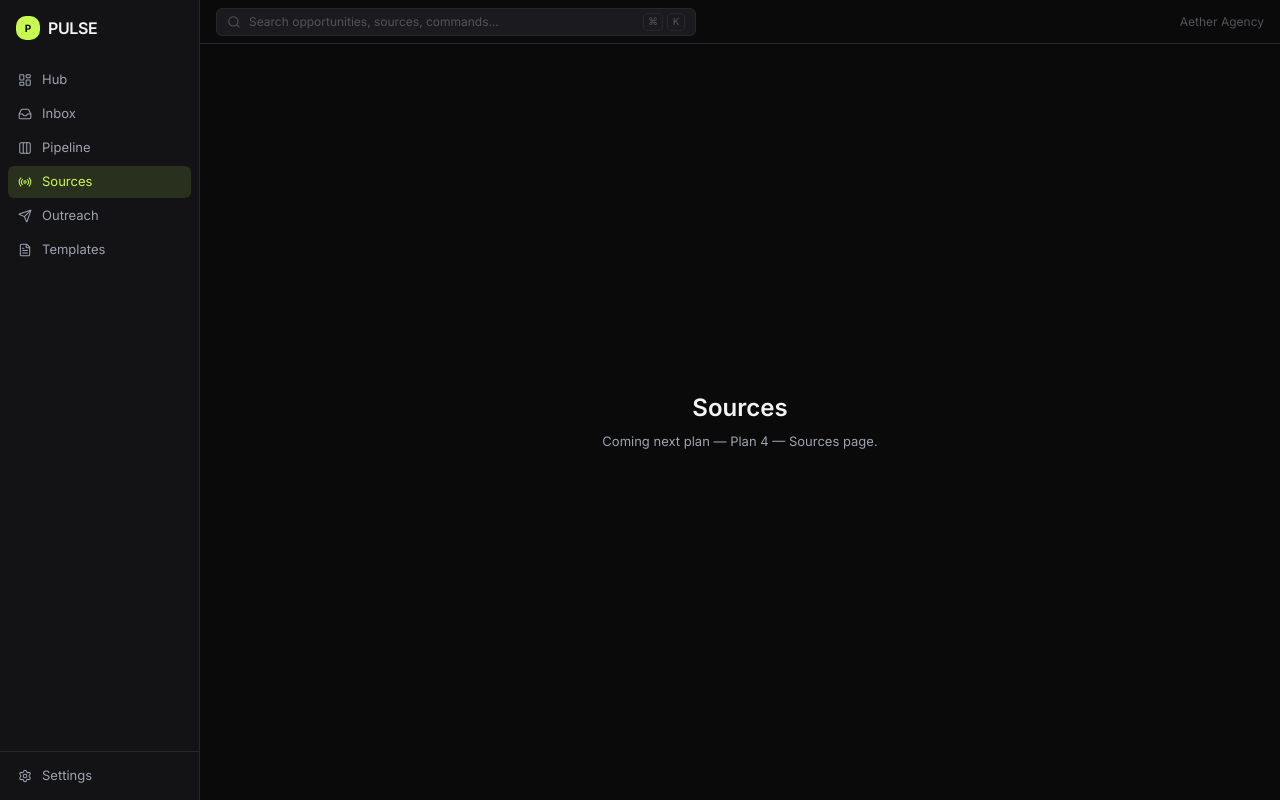
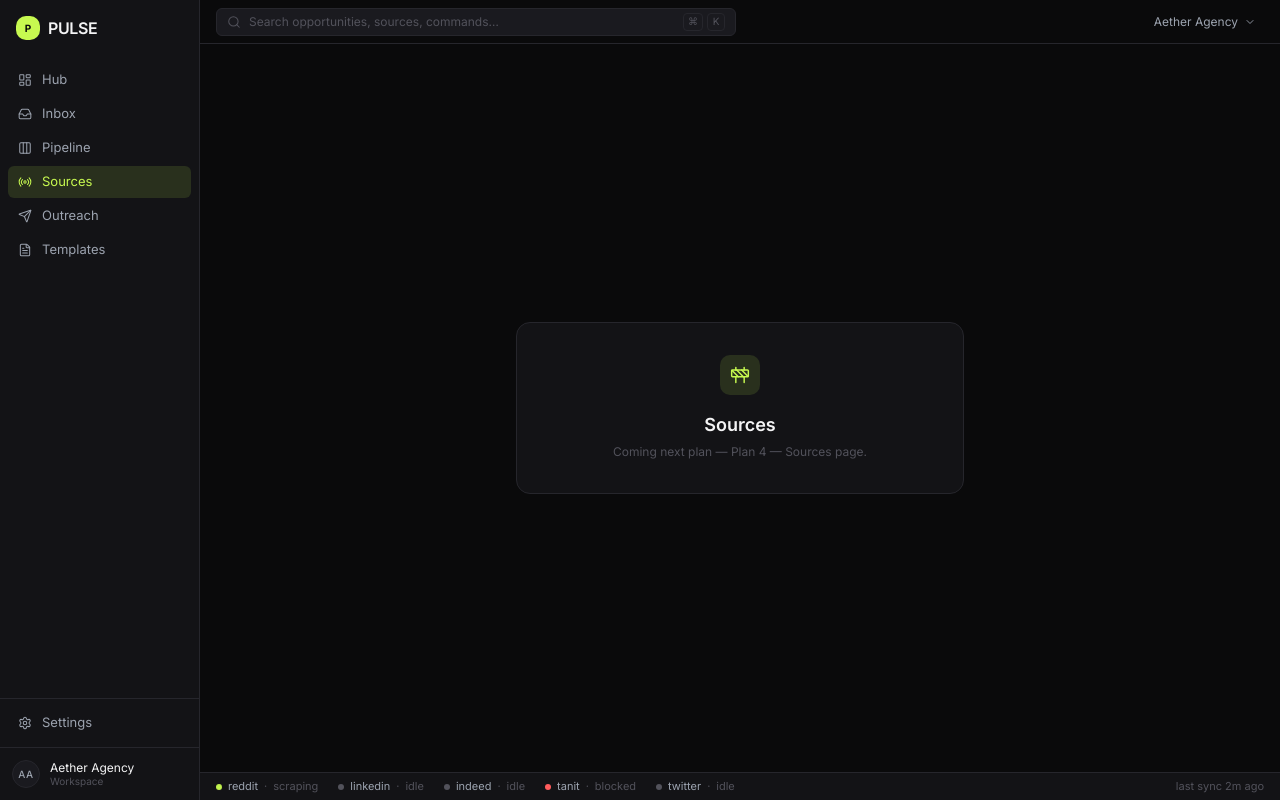
Before and after one commit to aminebalti55/lead_prospector, a React (Vite) app in the folder frontend/: page /sources in a window 1280 px wide. Built offline with nearby package versions, Linux system fonts and the light colour scheme; the HTML template or start-up script is replaced by a standard one.

Commit message:
feat(shell): add static PulseBar, workspace footer, polished placeholder pages

```diff
--- a/frontend/src/components/shell/AppShell.tsx
+++ b/frontend/src/components/shell/AppShell.tsx
@@ -1,6 +1,7 @@
 import { Outlet } from "react-router-dom";
 import { Sidebar } from "./Sidebar";
 import { TopBar } from "./TopBar";
+import { PulseBar } from "./PulseBar";
 
 export function AppShell() {
   return (
@@ -11,7 +12,7 @@ export function AppShell() {
         <main className="flex-1 overflow-auto">
           <Outlet />
         </main>
-        {/* Pulse Bar mounts here in Plan 2 */}
+        <PulseBar />
       </div>
     </div>
   );
--- /dev/null
+++ b/frontend/src/components/shell/PulseBar.tsx
@@ -0,0 +1,28 @@
+import { StatusDot } from "../../design/primitives";
+
+// Static placeholder — Plan 2 wires this to live scraper status via WebSocket.
+const TICKERS: Array<{ source: string; status: "live" | "idle" | "error"; label: string }> = [
+  { source: "reddit", status: "live", label: "scraping" },
+  { source: "linkedin", status: "idle", label: "idle" },
+  { source: "indeed", status: "idle", label: "idle" },
+  { source: "tanit", status: "error", label: "blocked" },
+  { source: "twitter", status: "idle", label: "idle" },
+];
+
+export function PulseBar() {
+  return (
+    <footer className="h-7 shrink-0 border-t border-[var(--color-border)] bg-[var(--color-surface)] flex items-center px-4 gap-5 text-[11px] text-[var(--color-text-tertiary)] select-none">
+      {TICKERS.map((t) => (
+        <span key={t.source} className="flex items-center gap-1.5">
+          <StatusDot status={t.status} />
+          <span className="text-[var(--color-text-secondary)] tabular-nums">{t.source}</span>
+          <span>·</span>
+          <span>{t.label}</span>
+        </span>
+      ))}
+      <span className="ml-auto text-[var(--color-text-tertiary)]">
+        last sync 2m ago
+      </span>
+    </footer>
+  );
+}
--- a/frontend/src/components/shell/Sidebar.tsx
+++ b/frontend/src/components/shell/Sidebar.tsx
@@ -67,6 +67,16 @@ export function Sidebar() {
           <span>Settings</span>
         </NavLink>
       </div>
+
+      <div className="px-3 py-3 border-t border-[var(--color-border)] flex items-center gap-2.5">
+        <div className="w-7 h-7 rounded-full bg-[var(--color-surface-raised)] border border-[var(--color-border)] flex items-center justify-center">
+          <span className="text-[10px] font-medium text-[var(--color-text-secondary)] tracking-wider">AA</span>
+        </div>
+        <div className="flex flex-col leading-tight min-w-0">
+          <span className="text-[12px] text-[var(--color-text-primary)] truncate">Aether Agency</span>
+          <span className="text-[10px] text-[var(--color-text-tertiary)]">Workspace</span>
+        </div>
+      </div>
     </aside>
   );
 }
--- a/frontend/src/components/shell/TopBar.tsx
+++ b/frontend/src/components/shell/TopBar.tsx
@@ -1,4 +1,4 @@
-import { Search } from "lucide-react";
+import { Search, ChevronDown } from "lucide-react";
 import { KbdHint } from "../../design/primitives";
 
 export function TopBar() {
@@ -6,7 +6,7 @@ export function TopBar() {
     <header className="h-11 shrink-0 border-b border-[var(--color-border)] flex items-center px-4 gap-3 bg-[var(--color-bg)]">
       <button
         type="button"
-        className="flex-1 max-w-[480px] h-7 flex items-center gap-2 px-2.5 rounded-[var(--radius-sm)] bg-[var(--color-surface-raised)] border border-[var(--color-border)] text-[var(--color-text-tertiary)] hover:border-[var(--color-border-strong)] transition-colors"
+        className="flex-1 max-w-[520px] h-7 flex items-center gap-2 px-2.5 rounded-[var(--radius-sm)] bg-[var(--color-surface-raised)] border border-[var(--color-border)] text-[var(--color-text-tertiary)] hover:border-[var(--color-border-strong)] transition-colors"
         // ⌘K opens command palette in a later plan; for now this is a no-op visual.
       >
         <Search className="w-3.5 h-3.5" strokeWidth={1.75} />
@@ -16,9 +16,13 @@ export function TopBar() {
           <KbdHint>K</KbdHint>
         </span>
       </button>
-      <div className="ml-auto text-[12px] text-[var(--color-text-tertiary)]">
-        Aether Agency
-      </div>
+      <button
+        type="button"
+        className="ml-auto h-7 px-2 flex items-center gap-1.5 text-[12px] text-[var(--color-text-secondary)] hover:bg-[var(--color-surface-raised)] rounded-[var(--radius-sm)] transition-colors"
+      >
+        <span>Aether Agency</span>
+        <ChevronDown className="w-3 h-3" strokeWidth={1.75} />
+      </button>
     </header>
   );
 }
--- a/frontend/src/pages/PlaceholderPage.tsx
+++ b/frontend/src/pages/PlaceholderPage.tsx
@@ -1,3 +1,6 @@
+import { Construction } from "lucide-react";
+import { Card } from "../design/primitives";
+
 interface Props {
   title: string;
   shipping: string;
@@ -5,13 +8,18 @@ interface Props {
 
 export function PlaceholderPage({ title, shipping }: Props) {
   return (
-    <div className="h-full flex items-center justify-center">
-      <div className="text-center max-w-md">
-        <h1 className="text-2xl font-semibold text-[var(--color-text-primary)] mb-2">{title}</h1>
-        <p className="text-[13px] text-[var(--color-text-secondary)]">
-          Coming next plan — {shipping}.
-        </p>
-      </div>
+    <div className="h-full flex items-center justify-center p-8">
+      <Card className="max-w-md w-full p-8 flex flex-col items-center text-center gap-4">
+        <div className="w-10 h-10 rounded-[var(--radius-md)] bg-[var(--color-accent-soft)] flex items-center justify-center">
+          <Construction className="w-5 h-5 text-[var(--color-accent)]" strokeWidth={1.75} />
+        </div>
+        <div className="flex flex-col gap-1">
+          <h1 className="text-lg font-semibold text-[var(--color-text-primary)]">{title}</h1>
+          <p className="text-[12px] text-[var(--color-text-tertiary)]">
+            Coming next plan — {shipping}.
+          </p>
+        </div>
+      </Card>
     </div>
   );
 }
```
